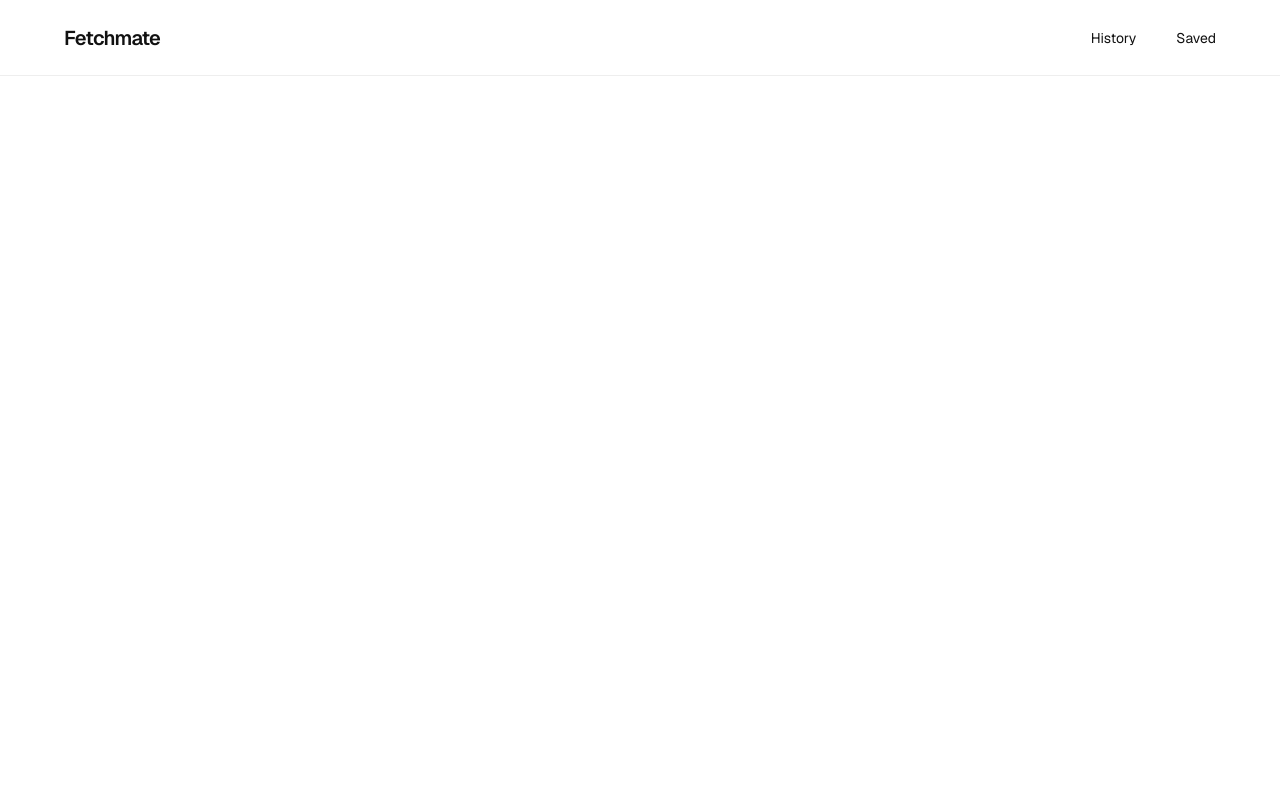
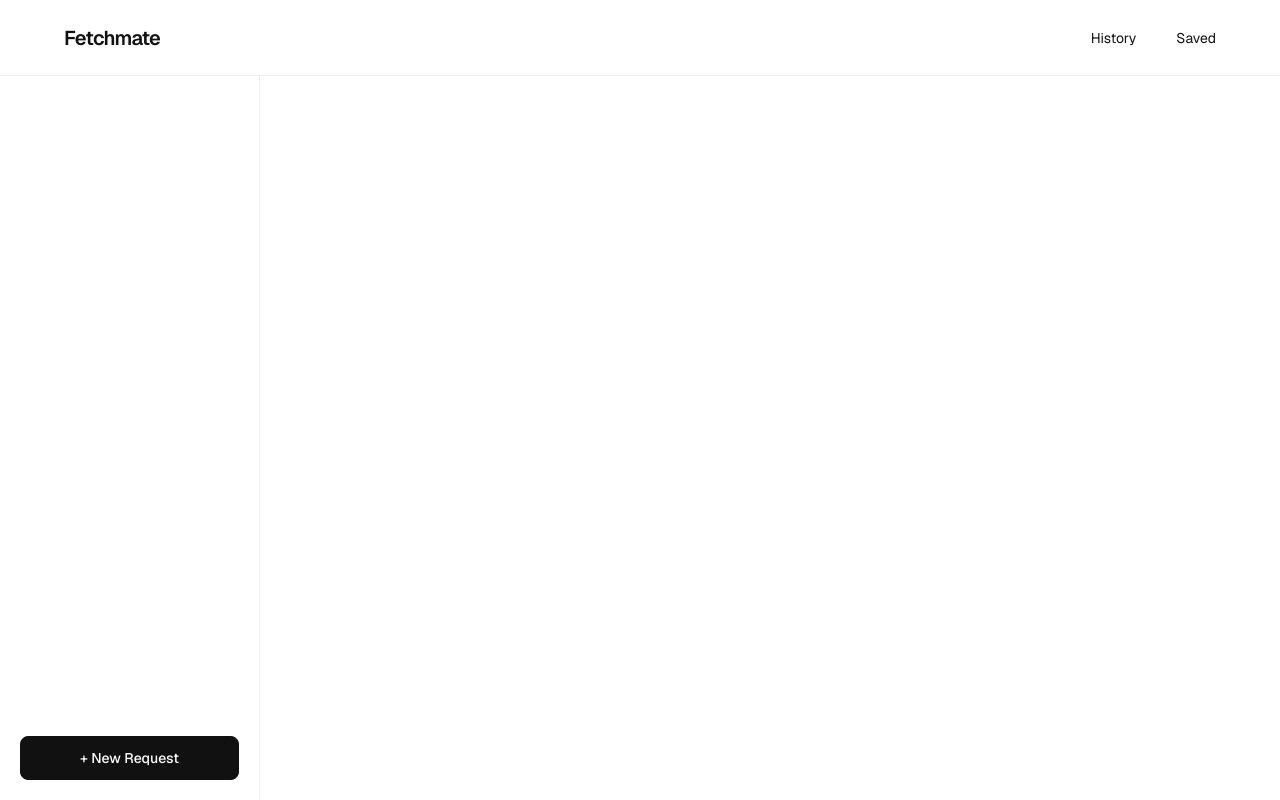
Before and after one commit to enjoythedivision/fetchmate, a React (Vite) app: page / in a window 1280 px wide. Built offline with nearby package versions, Linux system fonts and the light colour scheme; a web font is replaced by a local one.

Commit message:
Add Sidebar component

```diff
--- a/src/App.css
+++ b/src/App.css
@@ -1,4 +1,74 @@
+.app-shell {
+  height: 100vh;
+  height: 100dvh;
+  display: flex;
+  flex-direction: column;
+  overflow: hidden;
+}
+
+.workspace {
+  display: flex;
+  flex: 1;
+  min-height: 0;
+}
+
+.sidebar {
+  position: sticky;
+  top: 0;
+  display: flex;
+  flex-direction: column;
+  flex: 0 0 clamp(180px, 22vw, 260px);
+  height: 100%;
+  padding: 20px;
+  border-right: 1px solid #eeeeee;
+  background: #ffffff;
+}
+
+.new-request-button {
+  width: 100%;
+  margin-top: auto;
+  padding: 12px 16px;
+  border: 1px solid #111111;
+  border-radius: 8px;
+  background: #111111;
+  color: #ffffff;
+  font-family: 'Geist', sans-serif;
+  font-size: 14px;
+  font-weight: 500;
+  cursor: pointer;
+}
+
+.new-request-button:hover {
+  background: #303030;
+}
+
+.new-request-button:focus-visible {
+  outline: 2px solid #111111;
+  outline-offset: 3px;
+}
+
+.main-content {
+  flex: 1;
+  min-width: 0;
+  min-height: 0;
+  overflow-y: auto;
+  padding: clamp(20px, 4vw, 48px);
+}
+
+@media (max-width: 480px) {
+  .sidebar {
+    flex-basis: 150px;
+    padding: 12px;
+  }
+
+  .new-request-button {
+    padding: 12px 8px;
+    font-size: 13px;
+  }
+}
+
 .site-header {
+  flex-shrink: 0;
   display: flex;
   align-items: center;
   justify-content: space-between;
--- a/src/App.jsx
+++ b/src/App.jsx
@@ -1,12 +1,17 @@
 import './App.css'
 import Header from './components/Header'
+import Sidebar from './components/Sidebar'
 
 function App() {
 
   return (
-    <>
+    <div className="app-shell">
      <Header />
-    </>
+     <div className="workspace">
+       <Sidebar />
+       <main className="main-content" aria-label="Request workspace" tabIndex={0} />
+     </div>
+    </div>
   )
 }
 
--- a/src/components/Sidebar.jsx
+++ b/src/components/Sidebar.jsx
@@ -0,0 +1,11 @@
+function Sidebar({ onNewRequest }) {
+  return (
+    <aside className="sidebar" aria-label="Requests">
+      <button className="new-request-button" type="button" onClick={onNewRequest}>
+        + New Request
+      </button>
+    </aside>
+  )
+}
+
+export default Sidebar
```
